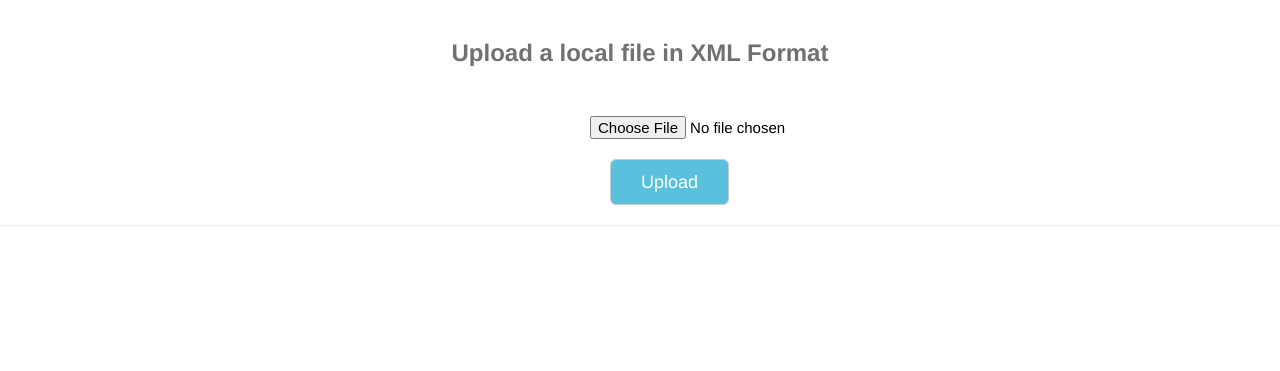
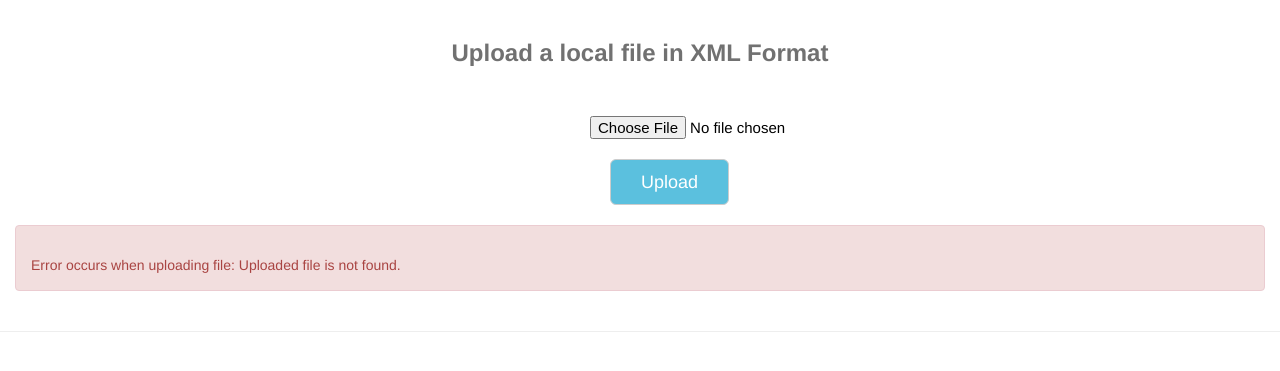
Before and after one commit to xialin/cs4221, a Django app: page /hello/generate in a window 1280 px wide. Shown: the part 52-423 px from the top of the page. Run offline with Django 3.2, Linux system fonts and the light colour scheme; some libraries are stand-ins or nearby versions.

Commit message:
add file type validation

```diff
--- a/hello/templates/upload.html
+++ b/hello/templates/upload.html
@@ -21,10 +21,11 @@
       </form>
   </div>
 
-
-
 {% if uploaded_file_error %}
-<p>Error occurs when uploading file: {{uploaded_file_error}}</p>
+<br>
+<div class="alert alert-danger">
+  <p>Error occurs when uploading file: {{uploaded_file_error}}</p>
+</div>
 {% endif %}
 
 {% endblock %}
--- a/hello/views.py
+++ b/hello/views.py
@@ -39,6 +39,18 @@ def upload(request):
     """
     if request.method == 'POST' and request.FILES['er_file']:
         er_file = request.FILES['er_file']
+        filetypes = er_file.content_type.split('/')
+        filetype = '';
+        if len(filetypes) == 2:
+            filetype = filetypes[1]
+
+        print filetype
+        if  not filetype or "XML" != filetype.upper():
+            uploaded_file_error = "Uploaded file type is not supported."
+            return render(request, 'upload.html', {
+                'uploaded_file_error': uploaded_file_error
+            })
+
         er_tree = etree.parse(er_file)
         file_content = etree.tostring(er_tree, pretty_print=True)
 
@@ -67,7 +79,7 @@ def generate(request):
         print "generate failed >>>"
         uploaded_file_error = "Uploaded file is not found."
         return render(request, 'upload.html', {
-            uploaded_file_error: uploaded_file_error
+            'uploaded_file_error': uploaded_file_error
         })
 
 
@@ -88,7 +100,7 @@ def choose_key(request):
     else:
         uploaded_file_error = "Uploaded File is not found."
         return render(request, 'upload.html', {
-            uploaded_file_error: uploaded_file_error
+            'uploaded_file_error': uploaded_file_error
         })
 
 
@@ -109,7 +121,7 @@ def choose_merge(request):
     else:
         uploaded_file_error = "Uploaded File is not found."
         return render(request, 'upload.html', {
-            uploaded_file_error: uploaded_file_error
+            'uploaded_file_error': uploaded_file_error
         })
 
 
@@ -157,7 +169,7 @@ def proceed_next(request):
             # TODO(UI): add an error page and allow restart
             uploaded_file_error = "Uploaded File is not found."
             return render(request, 'upload.html', {
-                uploaded_file_error: uploaded_file_error
+                'uploaded_file_error': uploaded_file_error
             })
 
         # return render(request, 'choose_key.html', {
@@ -165,5 +177,5 @@ def proceed_next(request):
         # })
     else:
         return render(request, 'upload.html', {
-            "error_message": "Unable to update primary key"
+            "uploaded_file_error": "Unable to update primary key"
         })
```
